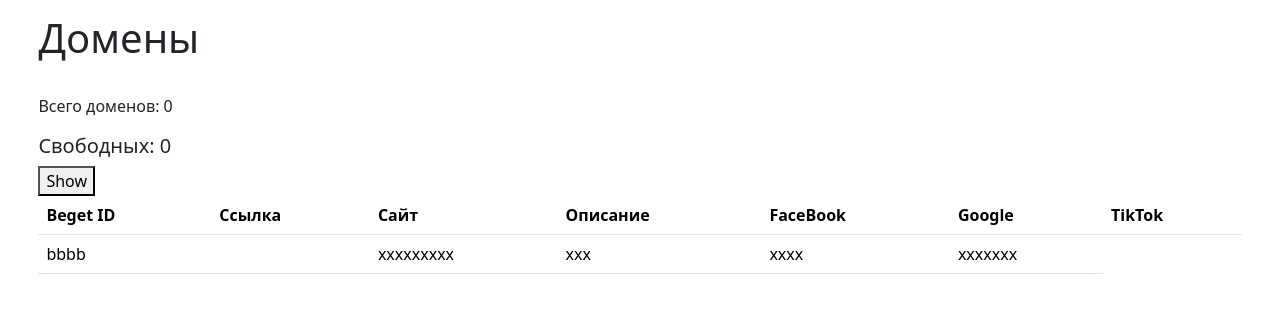
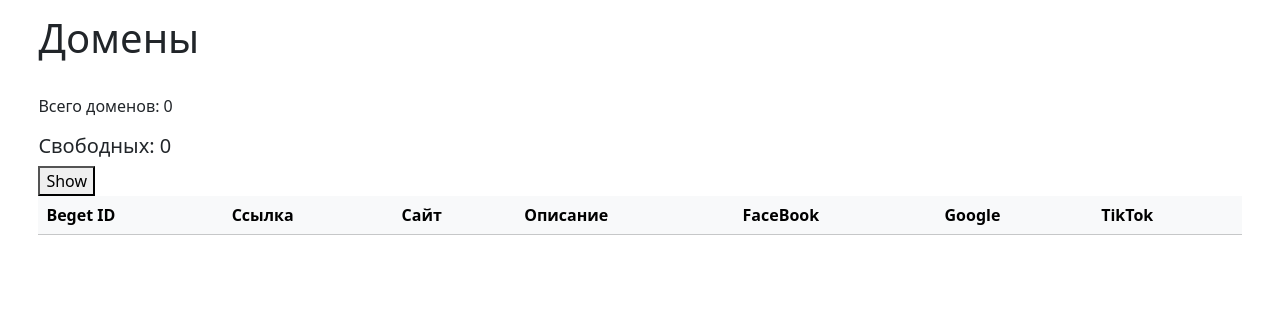
Before and after one commit to Vladiuse/DjBeget, a Django app: template HelloDjango/office/templates/office/domains.html in a window 1280 px wide. Shown: the part 56-369 px from the top of the page. Run offline with Django 3.2, Linux system fonts and the light colour scheme; the template is opened without the code that fills it, so the values that code supplies are empty; some libraries are stand-ins or nearby versions.

Commit message:
поправил версту таблица доменов

```diff
--- a/HelloDjango/office/templates/office/domains.html
+++ b/HelloDjango/office/templates/office/domains.html
@@ -21,8 +21,10 @@
         </div>
 </div>
 <br>
-<table id="domain-table" class="table thead-dark">
-        <thead class="">
+<div class="table-responsive table-camps">
+
+    <table class="table" id="domain-table">
+        <thead class="table-light">
             <tr>
 
                 <th>Beget ID</th>
@@ -38,7 +40,7 @@
             </tr>
         </thead>
             <tbody>
-                <tr>
+                <!-- <tr>
                     <td class="beget_id"> bbbb</td>
                     <td class="url"><a href="" target="_blank"></a></td>
                     <td class="description">xxxxxxxxx</td>
@@ -51,9 +53,10 @@
                     <td class="tiktok">
                             xxxxxxx
                     </td>
-                </tr>
+                </tr> -->
             </tbody>
     </table>
+</div>
 </div>
 <script>
     // кнопка показать скрыть старые домены
@@ -139,8 +142,8 @@
     // генерация строк таблицы
     function loadDomains(){
         $.getJSON(URL, function(data){
-        var table = $('#domain-table')
-        table.children().slice(1).remove() // удаляем все строки кроме заглавной(шапки)
+        var table = $('#domain-table tbody')
+        //table.children().slice(1).remove() // удаляем все строки кроме заглавной(шапки)
         $.each(data, function(key, value){
             var row = $('<tr id="'+ value.id + '"></tr>')
                 row.append($('<td class=beget-id>'+ value.beget_id + '</td>'))
```
Also changed, not shown: HelloDjango/office/templates/office/campanings.html (+10 -6 lines).
